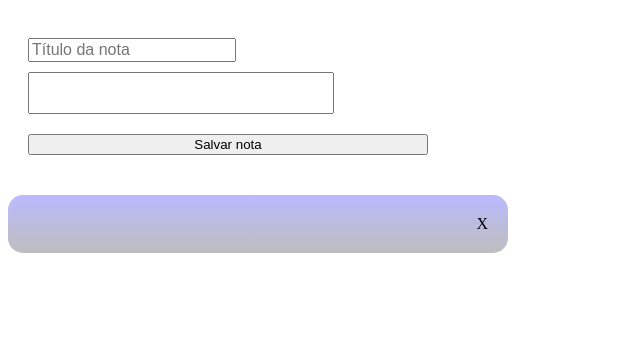
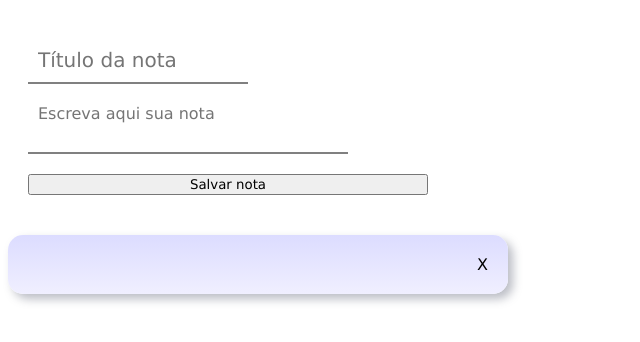
Before and after one commit to contatofabiofg/notelist, a plain HTML site: page index.html in a window 1280 px wide. Both pictures are taken after a click on the button "Salvar nota". Shown: the whole page, without its empty margins (0-640 px from the left). Drawn offline with Linux system fonts and the light colour scheme.

Commit message:
Add files via upload

```diff
--- a/index.html
+++ b/index.html
@@ -28,7 +28,7 @@
 
   <div class="text-insert">
     <input type="text" class="title" placeholder="Título da nota">
-    <textarea class="text"></textarea>
+    <textarea class="text" placeholder="Escreva aqui sua nota"></textarea>
     <button onclick="saveinfo()">Salvar nota</button>
   </div>
 
--- a/script.js
+++ b/script.js
@@ -1,4 +1,9 @@
 var list = [];
+
+function clearinput() {
+  document.querySelector(".title").value = "";
+  document.querySelector(".text").value = "";
+}
 
 function deletecard(index) {
 
@@ -27,5 +32,6 @@ function saveinfo() {
   list.push({ title: titlevalue, text: textvalue });
   document.querySelector(".cards").innerHTML = "";
   tomap();
+  clearinput();
 
 };
--- a/style.css
+++ b/style.css
@@ -1,3 +1,7 @@
+* {
+  font-family: Verdana, Geneva, Tahoma, sans-serif;
+}
+
 .hide {
   display: none;
 }
@@ -6,13 +10,13 @@
   display: flex;
   flex-direction: column;
   justify-content: space-between;
-
   padding: 20px;
-  background-image: linear-gradient(180deg, rgb(186, 186, 255), rgb(190, 190, 190));
+  background-image: linear-gradient(180deg, rgb(220, 220, 255), rgb(240, 239, 255));
   max-width: 500px;
   height: fit-content;
   border-radius:  15px;
   margin: 10px 0px;
+  box-shadow: 5px 5px 10px rgba(170, 173, 182, 0.8);
 }
 
 .erase-area {
@@ -34,6 +38,10 @@
  font-weight: bold;
 }
 
+.text-card {
+  word-wrap: break-word;
+}
+
 .text-insert {
   width: 400px;
   height: fit-content;
@@ -44,9 +52,13 @@
 }
 
 .text-insert input {
-  font-size: 16px;
+  font-size: 20px;
   width: 200px;
   margin: 10px 0px;
+  border-style: none;
+  outline: none;
+  border-bottom: 2px solid gray;
+  padding: 10px;
 }
 
 .text-insert textarea {
@@ -54,6 +66,10 @@
   width: 300px;
   margin-bottom: 20px;
   resize: none;
+  border-style: none;
+  outline: none;
+  border-bottom: 2px solid gray;
+  padding: 10px;
 }
 
 .cards {
```
